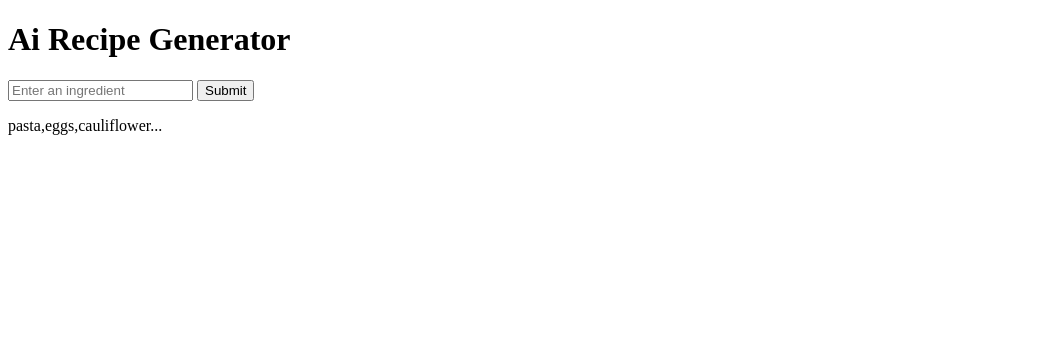
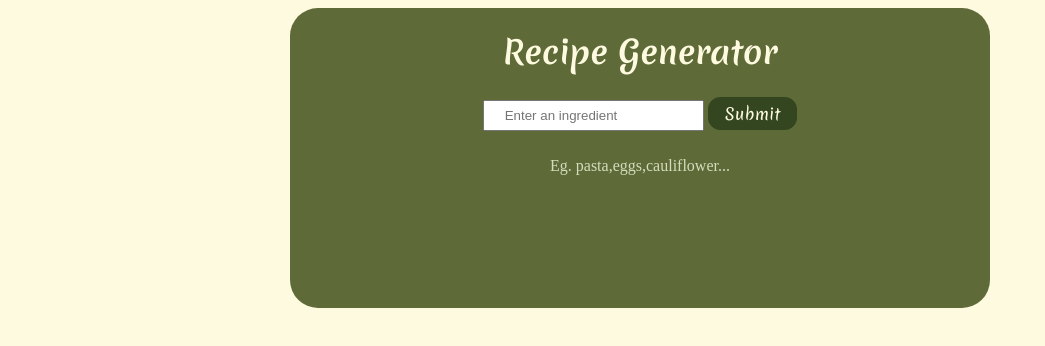
Before and after one commit to Ona0nline/AiPoems, a plain HTML site: page index.html in a window 1280 px wide. Shown: the whole page, without its empty margins (0-1045 px from the left). Drawn offline with nearby package versions, Linux system fonts and the light colour scheme.

Commit message:
CSS update

```diff
--- a/index.css
+++ b/index.css
@@ -0,0 +1,55 @@
+
+.merienda-meriendayes {
+  font-family: "Merienda", cursive;
+  font-optical-sizing: auto;
+  font-weight: 600;
+  font-style: normal;
+}
+
+body{
+  background: #FEFAE0;
+}
+
+h1{
+  text-align: center;
+  color: #FEFAE0;
+    font-family: "Merienda", cursive;
+}
+
+.container{
+  display: grid;
+  place-items: center;
+}
+
+.scroll{
+  width: 700px;
+    height: 300px;
+    text-align: center;
+      background-color: #5E6B38;
+      border-radius: 28px;
+
+}
+
+#submit{
+display: inline-block;
+padding:4px 16px;
+background-color:#344620;
+color: #FEFAE0;
+border:1px solid #344620;
+border-radius: 12px;
+font-size: 16px;
+  font-family: "Merienda", cursive;
+}
+
+#submit:hover{
+  box-shadow: 3px 3px 3px #1F2A13;
+}
+
+#input{
+  padding:6px 20px;
+  margin-bottom: 10px;
+}
+
+p{
+  color:#D4DCBC;
+}
--- a/index.html
+++ b/index.html
@@ -7,15 +7,22 @@
     <meta name="viewport" content="width=device-width, initial-scale=1.0">
     <script src="https://cdn.jsdelivr.net/npm/axios/dist/axios.min.js"></script>
     <link rel="stylesheet" href="index.css">
+    <style>
+      @import url('https://fonts.googleapis.com/css2?family=Merienda:wght@300..900&display=swap');
+    </style>
     <title>Ai recipe generator</title>
   </head>
 
   <body>
-    <h1>Ai Recipe Generator</h1>
+
     <div class="container">
+      <div class="scroll">
+        <h1>Recipe Generator</h1>
       <input id="input" type="text" placeholder="Enter an ingredient">
     <input id="submit" type="submit">
-    <p>pasta,eggs,cauliflower...</p>
+    <p>Eg. pasta,eggs,cauliflower...</p>
+      </div>
+
     </div>
 
   </body>
```
